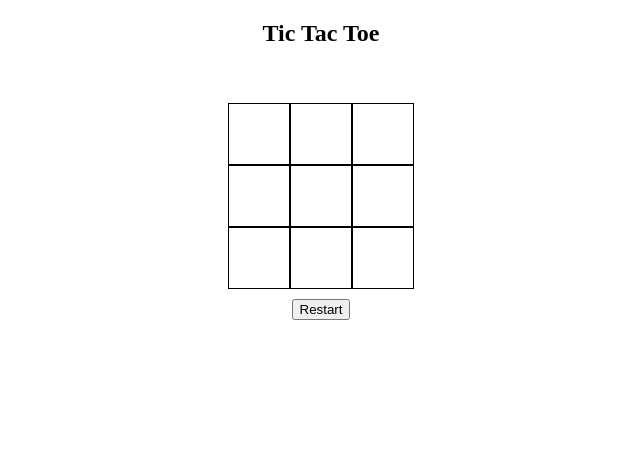
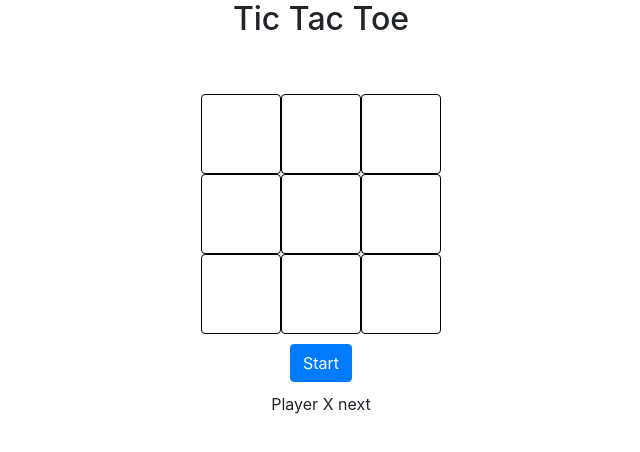
Before and after one commit to bogdanpashynskyi/tictactoe, a React app: page / in a window 1280 px wide. Shown: the top 452 px of the page, without its empty margins (319-959 px from the left). Built offline with nearby package versions, Linux system fonts and the light colour scheme; the HTML template or start-up script is replaced by a standard one.

Commit message:
added some styles and implemented start/restart btn

```diff
--- a/src/App.js
+++ b/src/App.js
@@ -52,7 +52,7 @@ class App extends React.Component {
 	handleClick({ rowIndex, columnIndex }) {
 
 		// disable clicks if there is a winner
-		if (this.state.winner) {
+		if (this.state.winner || this.state.hasStarted === false) {
 			return
 		}
 		const {
@@ -79,10 +79,6 @@ class App extends React.Component {
 		this.checkForDraw(gridItems)
 	}
 
-	startGame() {
-		this.setState({ hasStarted: true })
-	}
-
 	checkForDraw(grid) {
 		let count = 0;
 		for (let i = 0; grid.length > i; i++) {
@@ -97,7 +93,6 @@ class App extends React.Component {
 	}
 
 	checkWinner(grid) {
-
 		if (this.state.winner !== null) {
 			return
 		}
@@ -138,6 +133,7 @@ class App extends React.Component {
 		const newGrid = cloneDeep(cloneGrid);
 		this.setState({
 			grid: newGrid,
+			hasStarted: true,
 			winner: null,
 			currentValue: 'X',
 			draw: false })
@@ -149,20 +145,23 @@ class App extends React.Component {
       <div>
 				<h2>Tic Tac Toe</h2>
 				{ this.state.winner
-					? <div>	<div className={flex}> Player {this.state.winner} won! </div> </div>: <div style={ghost}>0</div>}
+					? <div>	<div className={flex}> Player {this.state.winner} won! </div> </div>
+					: <div style={ghost}>0</div>}
 				{ this.state.draw && !this.state.winner
 					 ? <div> It's a draw </div> : <div style={ghost}>0</div>}
 				<Board
 					rows={grid}
 					onClick={this.handleClick}
 				/>
-
 				<button
-				className="restart-button"
-				style={margin}
-				onClick={this.restartGame}>
-					Restart
+					className="btn btn-primary"
+					style={margin}
+					onClick={this.restartGame}>
+					{!this.state.hasStarted ? 'Start': 'Restart'}
 				</button>
+				<div>
+					Player { this.state.currentValue } next
+				</div>
       </div>
     )}
 }
--- a/src/components/Box.js
+++ b/src/components/Box.js
@@ -9,9 +9,9 @@ const Box = ({
   const indexes = { rowIndex, columnIndex }
     return (
         <div
-        className="boxes"
+        className="app__boxes rounded "
         onClick={() => onClick(indexes)}>
-            <h3> {value} </h3>
+        <div className="app__value"> {value}</div>
         </div>
     )
 }
--- a/src/index.css
+++ b/src/index.css
@@ -5,11 +5,18 @@
 .rows {
     display: flex;
     justify-content: center;
-
 }
 
-.boxes {
+.app__boxes {
+    display: flex;
+    align-items: center;
+    justify-content: center;
     border: 1px solid black;
-    height: 60px;
-    width: 60px;
+    height: 80px;
+    width: 80px;
+    text-align: center;
 }
+
+.app__value {
+    font-size: 30px;
+}
--- a/src/index.js
+++ b/src/index.js
@@ -3,8 +3,9 @@ import ReactDOM from 'react-dom'
 
 import App from './App.js'
 import './index.css'
+import 'bootstrap/dist/css/bootstrap.css';
 
 ReactDOM.render(
-  <App />,
+  <App className="container"/>,
   document.getElementById('app')
 );
--- a/webpack.config.js
+++ b/webpack.config.js
@@ -16,7 +16,8 @@ module.exports = {
         ]
       },
       resolve: {
-        extensions: ['*', '.js', '.jsx']
+        extensions: ['*', '.js', '.jsx', 'css'],
+
       },
     output: {
       path: __dirname + '/dist',
@@ -26,6 +27,7 @@ module.exports = {
     plugins: [
         new webpack.HotModuleReplacementPlugin()
       ],
+    devtool: "source-map",
     devServer: {
       contentBase: './dist',
       hot: true,
```
Also changed, not shown: package.json (+15 -9 lines), .eslintrc.js, 4 other files (tests, documents, lock files or other folders).
